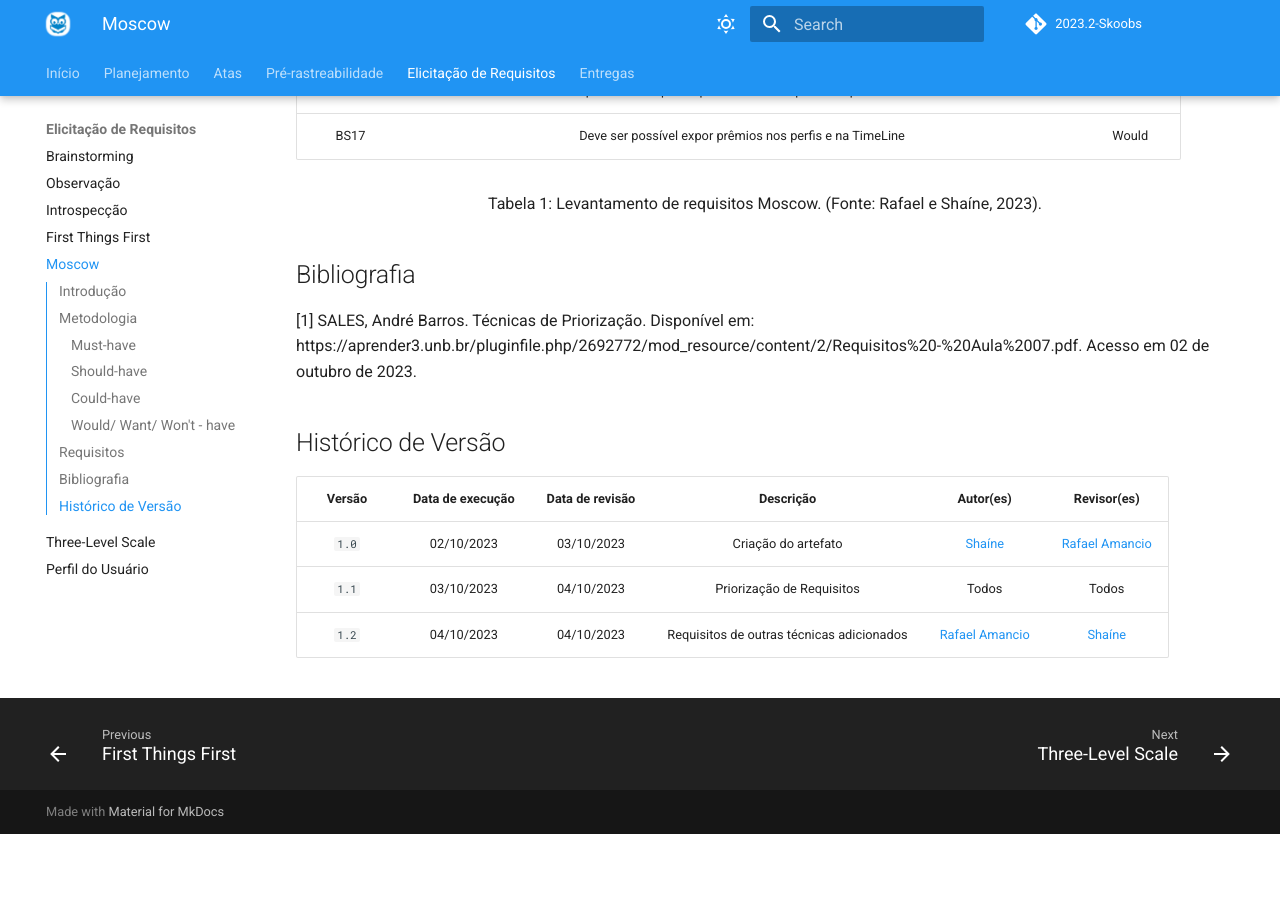
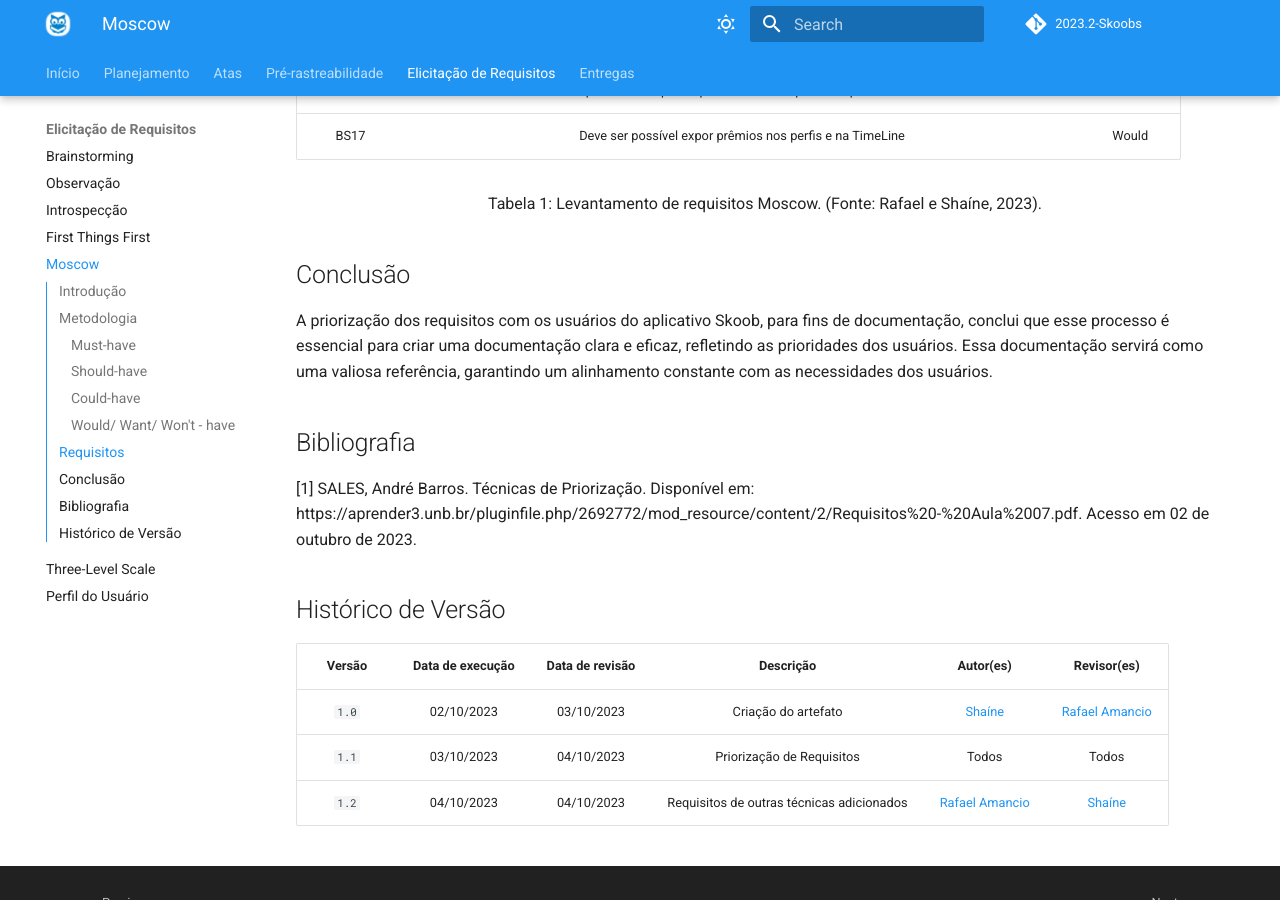
Before and after one commit to Requisitos-de-Software/2023.2-Skoob, an MkDocs documentation site: the page built from docs/elicitacao/moscow.md, in a window 1280 px wide and 900 px high, scrolled down 3042 px. Built offline with MkDocs 1.6.1 and Material for MkDocs 9.7.7, drawn with Linux system fonts in a browser that asks for light colours; comment, search, counter and statistics services are not loaded; before the commit the page ends 3876 px from its top, so only the background shows below that.

Commit message:
Adiciona conclusão ao Moscow.

```diff
--- a/docs/elicitacao/moscow.md
+++ b/docs/elicitacao/moscow.md
@@ -80,6 +80,9 @@ Legenda:
     <p> Tabela 1: Levantamento de requisitos Moscow. (Fonte: Rafael e Shaíne, 2023).</p>
 </div>
 
+## Conclusão
+A priorização dos requisitos com os usuários do aplicativo Skoob, para fins de documentação, conclui que esse processo é essencial para criar uma documentação clara e eficaz, refletindo as prioridades dos usuários. Essa documentação servirá como uma valiosa referência, garantindo um alinhamento constante com as necessidades dos usuários.
+
 ## Bibliografia
 
 [1] SALES, André Barros. Técnicas de Priorização. Disponível em: https://aprender3.unb.br/pluginfile.php/2692772/mod_resource/content/2/Requisitos%20-%20Aula%2007.pdf. Acesso em 02 de outubro de 2023.
```
